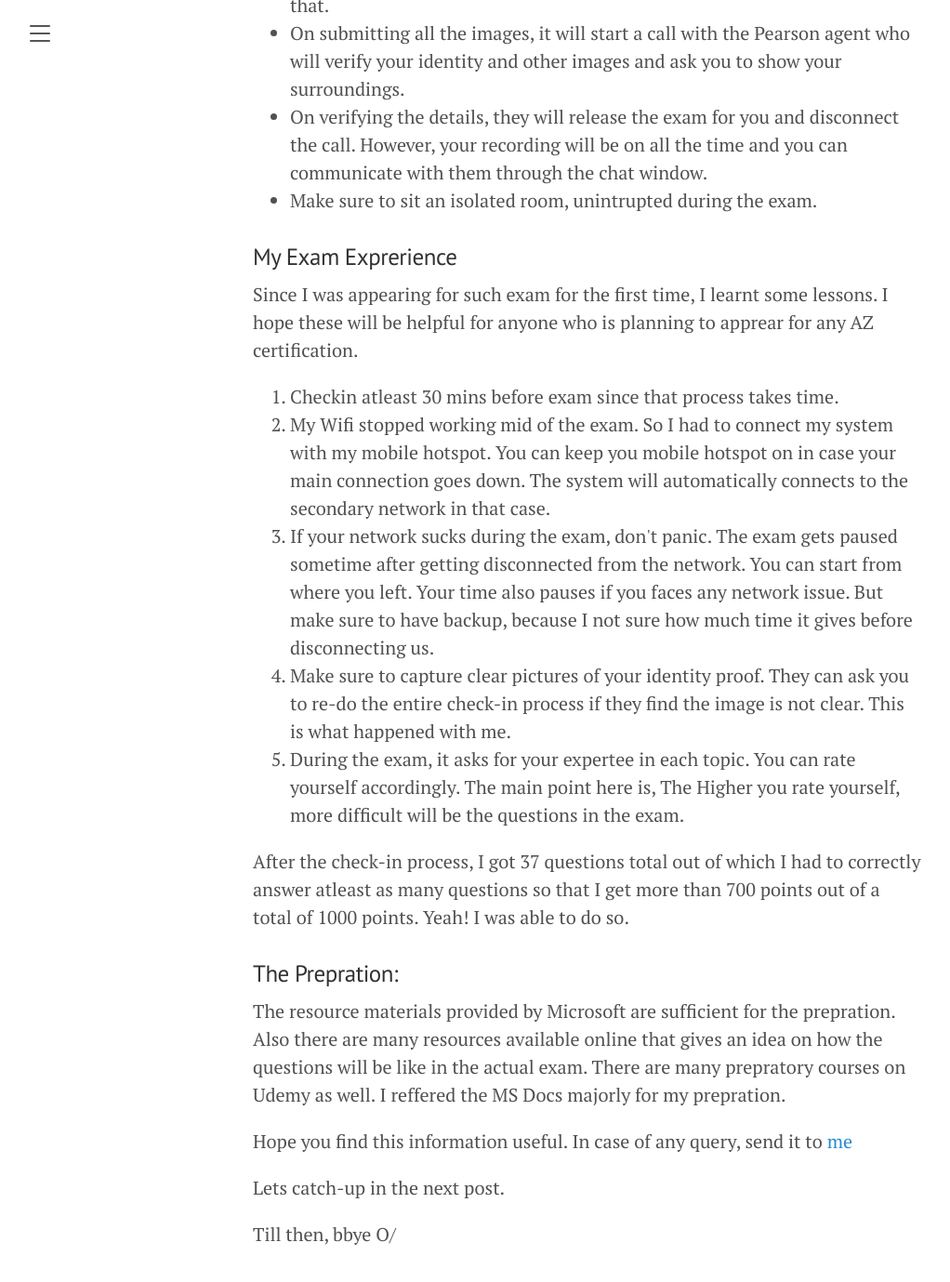
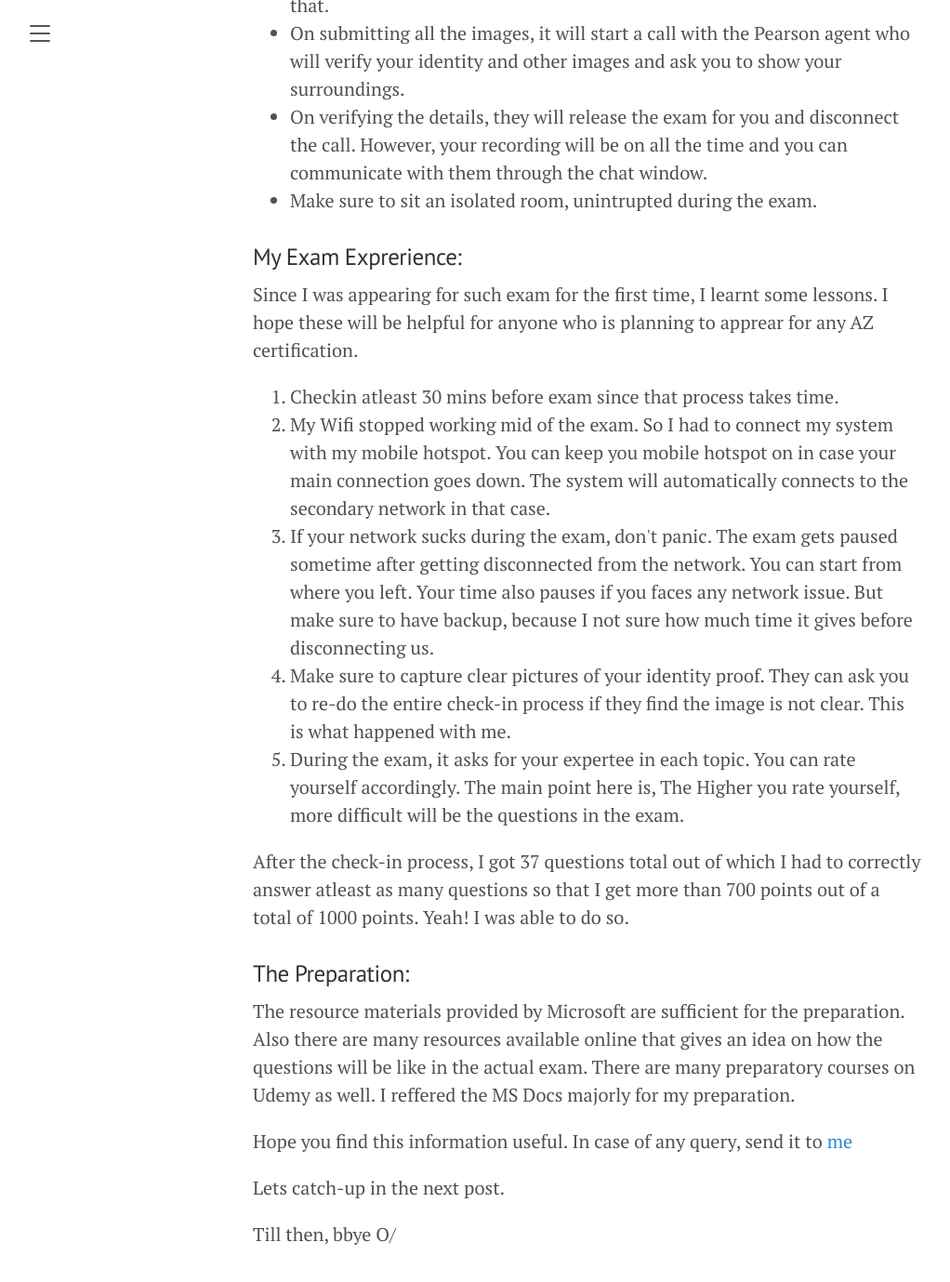
Before and after one commit to IshaanBhatnagar25/IshaanBhatnagar25.github.io, a Jekyll site: the page built from _posts/2020-12-20-TheFirstFlight.md, in a window 1280 px wide and 1400 px high, scrolled down 1304 px. Shown: the top 1379 px of the window at 93% size, without its empty margins (8-1030 px from the left). Built offline with Jekyll 4.4.1, drawn with Linux system fonts in a browser that asks for light colours; nearby versions of some CDN libraries; some of the changed text lies outside the part shown.

Commit message:
type_correct

```diff
--- a/_posts/2020-12-20-TheFirstFlight.md
+++ b/_posts/2020-12-20-TheFirstFlight.md
@@ -41,7 +41,7 @@ I had an appointment for 5.15 PM IST for the exam. I checked-in at around 4.45 P
 </ul>
 </p>
 
-### My Exam Exprerience
+### My Exam Exprerience:
 <p>Since I was appearing for such exam for the first time, I learnt some lessons. I hope these will be helpful for anyone who is planning to apprear for any AZ certification.
 </p>
 
@@ -55,9 +55,9 @@ I had an appointment for 5.15 PM IST for the exam. I checked-in at around 4.45 P
 
 <p>After the check-in process, I got 37 questions total out of which I had to correctly answer atleast as many questions so that I get more than 700 points out of a total of 1000 points. Yeah! I was able to do so.  </p>
 
-### The Prepration:
+### The Preparation:
 
-<p>The resource materials provided by Microsoft are sufficient for the prepration. Also there are many resources available online that gives an idea on how the questions will be like in the actual exam. There are many prepratory courses on Udemy as well. I reffered the MS Docs majorly for my prepration.</p>
+<p>The resource materials provided by Microsoft are sufficient for the preparation. Also there are many resources available online that gives an idea on how the questions will be like in the actual exam. There are many preparatory courses on Udemy as well. I reffered the MS Docs majorly for my preparation.</p>
 
 Hope you find this information useful.
 In case of any query, send it to [me](mailto: ishaanbhatnagar881@gmail.com?subject=AZ900Query)
```
Also changed, not shown: other parts of _posts/2020-12-20-TheFirstFlight.md (+1 -1 lines), _posts/2020-12-31-NewYearEve.md (+2 -2 lines), _posts/2021-01-21-AmongTop50.md (+1 -1 lines).
